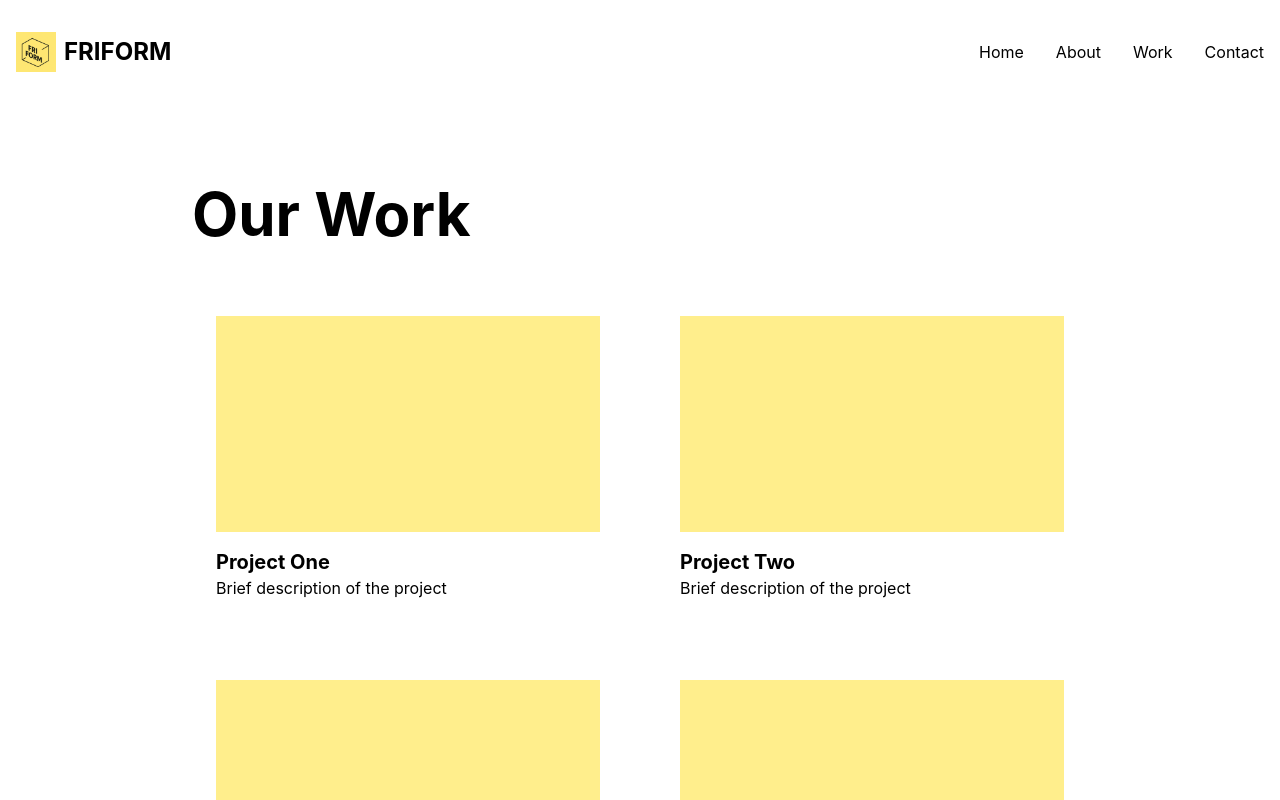
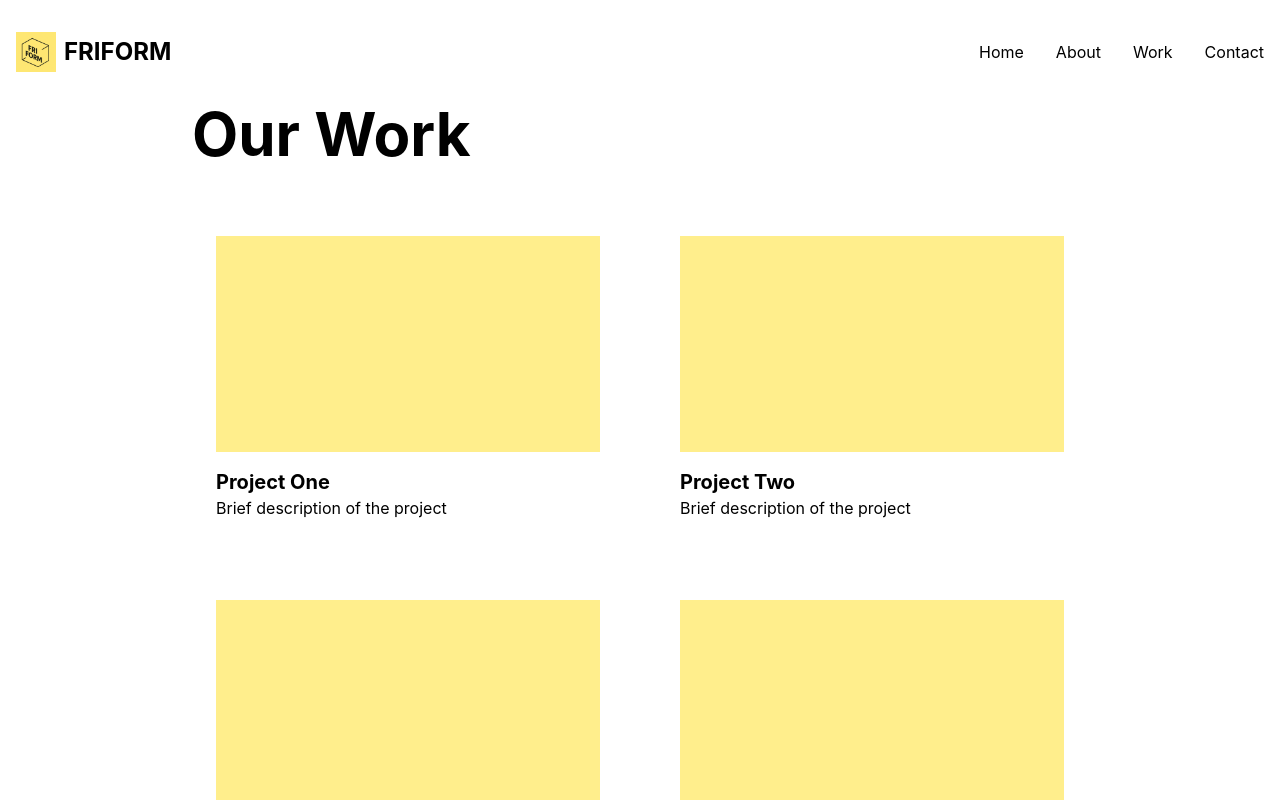
Before and after one commit to philipericsson/friform_website, a SvelteKit app: page /work in a window 1280 px wide. Shown: the top 800 px of the page. Built offline with nearby package versions, Linux system fonts and the light colour scheme.

Commit message:
updated some styling

```diff
--- a/src/routes/+page.svelte
+++ b/src/routes/+page.svelte
@@ -8,7 +8,7 @@
 </svelte:head>
 
 <div class="bg-primary min-h-[80vh] flex items-center">
-  <div class="container mx-auto px-4">
+  <div class="container mx-auto px-4 pt-0">
     <div class="max-w-4xl">
       <h1 class="text-4xl md:text-6xl lg:text-7xl font-bold mb-8">
         FRI.<br />
--- a/src/routes/about/+page.svelte
+++ b/src/routes/about/+page.svelte
@@ -3,7 +3,8 @@
   <meta name="description" content="About Friform, a tech/design studio based in NYC">
 </svelte:head>
 
-<div class="container mx-auto px-4 py-20">
+<div class="bg-light min-h-[60vh] flex items-center">
+  <div class="container mx-auto px-4">
     <div class="max-w-4xl mx-auto">
       <h1 class="text-4xl md:text-6xl font-bold mb-8">About Friform</h1>
 
@@ -18,3 +19,4 @@
       </div>
     </div>
   </div>
+</div>
--- a/src/routes/contact/+page.svelte
+++ b/src/routes/contact/+page.svelte
@@ -3,7 +3,8 @@
   <meta name="description" content="Get in touch with Friform, a technology studio based in NYC">
 </svelte:head>
 
-<div class="container mx-auto px-4 py-20">
+<div class="bg-light min-h-[60vh] flex items-center">
+  <div class="container mx-auto px-4">
     <div class="max-w-4xl mx-auto">
       <h1 class="text-4xl md:text-6xl font-bold mb-8">Get in touch</h1>
 
@@ -37,3 +38,4 @@
       </div>
     </div>
   </div>
+</div>
--- a/src/routes/work/+page.svelte
+++ b/src/routes/work/+page.svelte
@@ -3,7 +3,8 @@
   <meta name="description" content="Portfolio of work from Friform, a technology studio based in NYC">
 </svelte:head>
 
-<div class="container mx-auto px-4 py-20">
+<div class="bg-light min-h-[60vh] flex items-center">
+  <div class="container mx-auto px-4">
     <div class="max-w-4xl mx-auto">
       <h1 class="text-4xl md:text-6xl font-bold mb-8">Our Work</h1>
 
@@ -31,3 +32,4 @@
       </div>
     </div>
   </div>
+</div>
```
Lines whose indentation alone changed are shown as unchanged.
